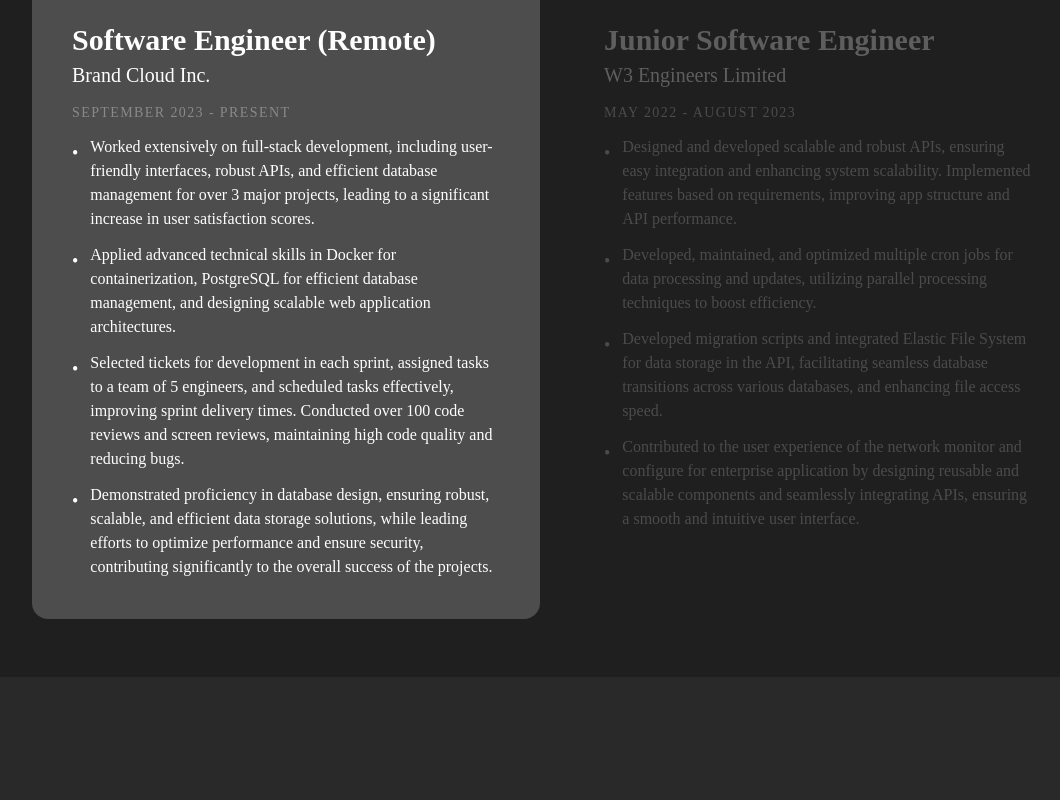
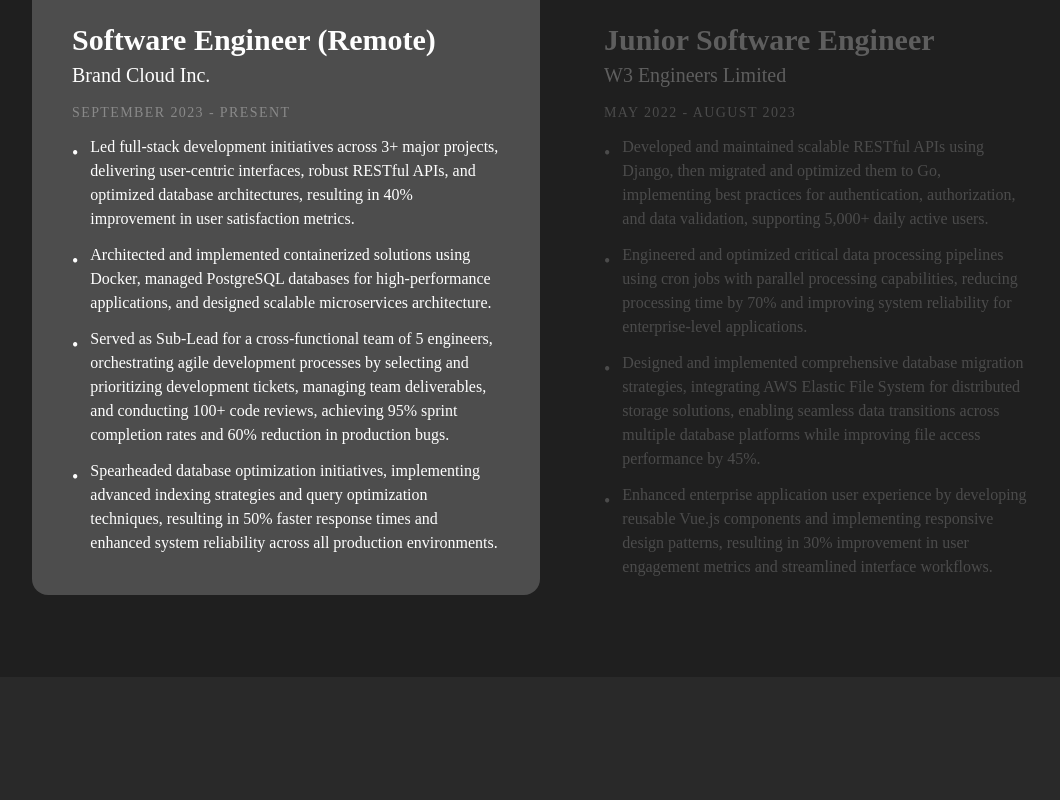
Before and after one commit to salmanprottoy/next-portfolio, a Next.js app: page / in a window 1280 px wide. Shown: the part 1000-1800 px from the top of the page, without its empty margins (88-1148 px from the left). Built offline with nearby package versions, Linux system fonts and the light colour scheme.

Commit message:
# Improvement - update data

```diff
--- a/app/data/Data.ts
+++ b/app/data/Data.ts
@@ -216,10 +216,10 @@ export const Experience = [
     company: "Brand Cloud Inc.",
     date: "September 2023 - Present",
     bullets: [
-      "Worked extensively on full-stack development, including user-friendly interfaces, robust APIs, and efficient database management for over 3 major projects, leading to a significant increase in user satisfaction scores.",
-      "Applied advanced technical skills in Docker for containerization, PostgreSQL for efficient database management, and designing scalable web application architectures.",
-      "Selected tickets for development in each sprint, assigned tasks to a team of 5 engineers, and scheduled tasks effectively, improving sprint delivery times. Conducted over 100 code reviews and screen reviews, maintaining high code quality and reducing bugs.",
-      "Demonstrated proficiency in database design, ensuring robust, scalable, and efficient data storage solutions, while leading efforts to optimize performance and ensure security, contributing significantly to the overall success of the projects.",
+      "Led full-stack development initiatives across 3+ major projects, delivering user-centric interfaces, robust RESTful APIs, and optimized database architectures, resulting in 40% improvement in user satisfaction metrics.",
+      "Architected and implemented containerized solutions using Docker, managed PostgreSQL databases for high-performance applications, and designed scalable microservices architecture.",
+      "Served as Sub-Lead for a cross-functional team of 5 engineers, orchestrating agile development processes by selecting and prioritizing development tickets, managing team deliverables, and conducting 100+ code reviews, achieving 95% sprint completion rates and 60% reduction in production bugs.",
+      "Spearheaded database optimization initiatives, implementing advanced indexing strategies and query optimization techniques, resulting in 50% faster response times and enhanced system reliability across all production environments.",
     ],
   },
   {
@@ -227,16 +227,78 @@ export const Experience = [
     company: "W3 Engineers Limited",
     date: "May 2022 - August 2023",
     bullets: [
-      "Designed and developed scalable and robust APIs, ensuring easy integration and enhancing system scalability. Implemented features based on requirements, improving app structure and API performance.",
-      "Developed, maintained, and optimized multiple cron jobs for data processing and updates, utilizing parallel processing techniques to boost efficiency.",
-      "Developed migration scripts and integrated Elastic File System for data storage in the API, facilitating seamless database transitions across various databases, and enhancing file access speed.",
-      "Contributed to the user experience of the network monitor and configure for enterprise application by designing reusable and scalable components and seamlessly integrating APIs, ensuring a smooth and intuitive user interface.",
+      "Developed and maintained scalable RESTful APIs using Django, then migrated and optimized them to Go, implementing best practices for authentication, authorization, and data validation, supporting 5,000+ daily active users.",
+      "Engineered and optimized critical data processing pipelines using cron jobs with parallel processing capabilities, reducing processing time by 70% and improving system reliability for enterprise-level applications.",
+      "Designed and implemented comprehensive database migration strategies, integrating AWS Elastic File System for distributed storage solutions, enabling seamless data transitions across multiple database platforms while improving file access performance by 45%.",
+      "Enhanced enterprise application user experience by developing reusable Vue.js components and implementing responsive design patterns, resulting in 30% improvement in user engagement metrics and streamlined interface workflows.",
+    ],
+  },
+  {
+    jobTitle: "Undergraduate Teaching Assistant",
+    company: "American International University-Bangladesh",
+    date: "May 2021 - August 2021",
+    bullets: [
+      "Delivered comprehensive academic support for the Web Technologies course, mentoring and facilitating learning for a cohort of 80+ undergraduate students, resulting in improved student comprehension and performance outcomes.",
+      "Collaborated closely with course instructors in curriculum development, lesson planning, and creation of instructional materials, ensuring alignment with academic standards and learning objectives.",
+      "Established effective communication channels with faculty to report student progress, identify learning gaps, and implement targeted interventions, contributing to enhanced educational delivery and student success rates.",
     ],
   },
 ];
 
 export const AboutMe = [
-  "I&apos;m a passionate Software Engineer with expertise in full-stack development, specializing in building scalable web applications and robust APIs. With over 2 years of experience in the tech industry, I&apos;ve worked on diverse projects ranging from enterprise applications to modern web platforms.",
-  "My technical journey includes proficiency in JavaScript, Python, TypeScript, and Go, along with modern frameworks like React, Next.js, Vue.js, and Django. I have extensive experience with databases including PostgreSQL, MongoDB, and cloud services like Docker, Firebase, and Vercel.",
-  "Currently working as a Software Engineer at Brand Cloud Inc. in Tokyo, Japan, I lead development teams, conduct code reviews, and contribute to the success of major projects. I&apos;m passionate about clean code, performance optimization, and creating user-friendly applications that solve real-world problems.",
+  "I am a results-driven Software Engineer with 2+ years of experience specializing in full-stack development, cloud architecture, and scalable web applications. My expertise spans modern JavaScript ecosystems, Python development, and cloud-native technologies, with a proven track record of delivering high-impact solutions for enterprise clients.",
+  "My technical proficiency encompasses TypeScript, Python, Go, and modern frameworks including React, Next.js, Vue.js, and Django. I have extensive experience with cloud infrastructure, containerization using Docker, database optimization (PostgreSQL, MongoDB), and deployment platforms like AWS, Firebase, and Vercel.",
+  "Currently serving as a Software Engineer & Sub-Lead at Brand Cloud Inc. (Tokyo, Japan), working remotely from Bangladesh, I lead development teams, establish coding standards, and drive technical excellence through comprehensive code reviews and architectural decisions. I am passionate about clean code practices, performance optimization, and building intuitive applications that deliver measurable business value.",
 ];
+
+export const HonorsAndAwards = [
+  {
+    title: "Vice Chancellor's Award",
+    institution: "American International University-Bangladesh",
+    date: "March 2023",
+    description:
+      'Vice Chancellor\'s Award for Meritorious Effort in the completion of the design project entitled "Approaches for Improving the Performance of Fake News Detection in Bangla: Imbalance Handling and Model Stacking."',
+  },
+];
+
+export const ResearchExperience = [
+  {
+    title: "Undergraduate Research Work",
+    institution: "American International University-Bangladesh",
+    date: "May 2021 - August 2021",
+    bullets: [
+      "Conducted extensive background studies on existing methodologies for fake news detection and state-of-the-art techniques for handling dataset imbalances.",
+      "Collaborated in the collection and analysis of datasets from various sources using statistical and machine learning models, contributing to the interpretation of the results obtained.",
+      "Co-authored a paper that was presented at the International Conference on 4th Industrial Revolution and Beyond (IC4IR) 2021.",
+    ],
+  },
+];
+
+export const Publications = [
+  {
+    authors:
+      "Hossain, M.M., Awosaf, Z., Prottoy, M.S.H., Alvy, A.S.M., Morol, M.K.",
+    title:
+      "Approaches for Improving the Performance of Fake News Detection in Bangla: Imbalance Handling and Model Stacking",
+    conference:
+      "Proceedings of International Conference on Fourth Industrial Revolution and Beyond 2021",
+    publisher:
+      "Lecture Notes in Networks and Systems, vol 437. Springer, Singapore",
+    year: "2022",
+    doi: "https://doi.org/10.1007/978-981-19-2445-3_51",
+  },
+];
+
+export const ExtraCurricular = [
+  {
+    title: "Bangladesh National Cadet Corps (BNCC) – Cadet Corporal",
+    organization: "Bangladesh National Cadet Corps",
+    date: "2015 - 2017",
+    bullets: [
+      "Successfully completed BTE-01/2016-17 training program, demonstrating commitment to leadership development and military discipline.",
+      "Led and mentored junior cadets, imparting essential leadership skills, discipline, and teamwork principles through structured training programs.",
+      "Participated in voluntary work for social development, contributing to community projects and initiatives that benefited local communities.",
+      "Organized numerous college programs and events, demonstrating strong leadership capabilities and event management skills while coordinating diverse teams.",
+    ],
+  },
+];
```
